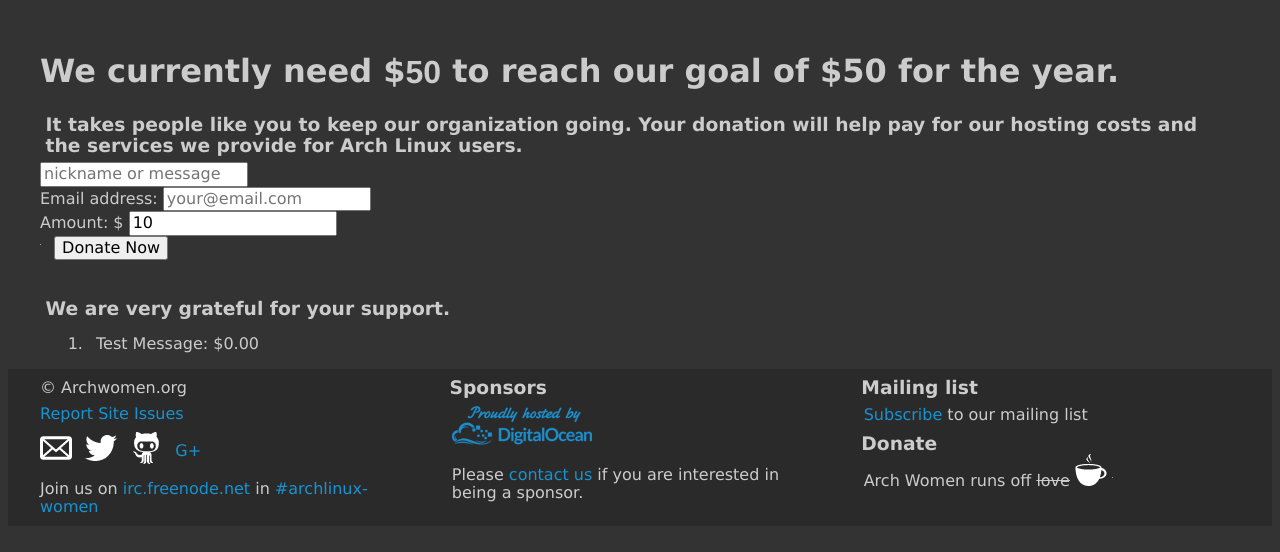
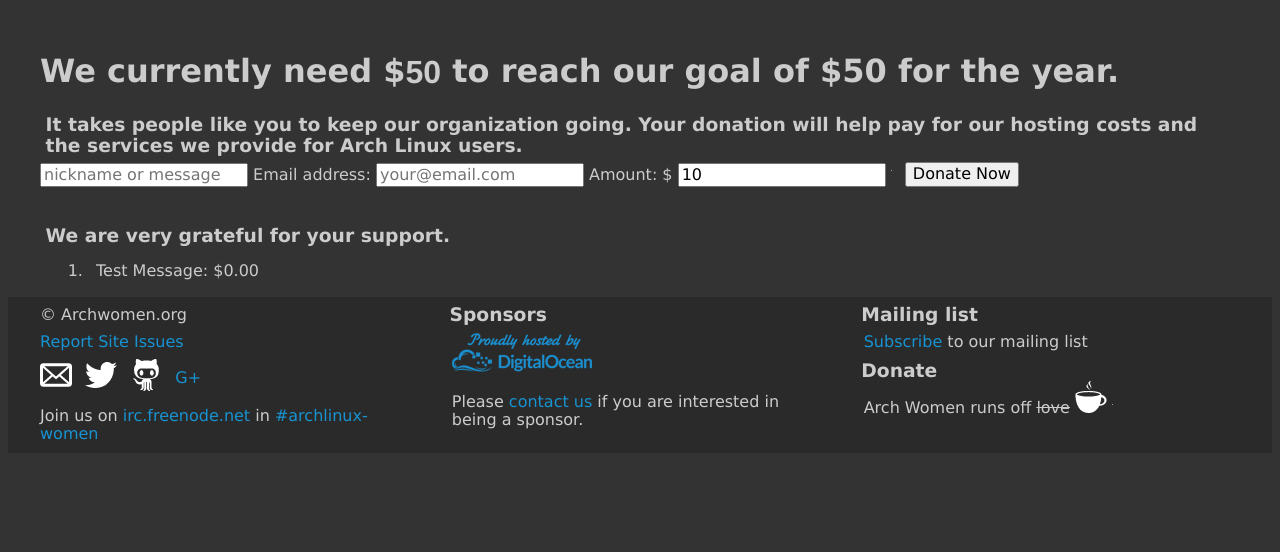
Before and after one commit to archwomen/website, a PHP site: page /donate/index.php in a window 1280 px wide. Shown: the part 94-646 px from the top of the page. Run offline with PHP 8.4, Linux system fonts and the light colour scheme; some libraries are stand-ins or nearby versions; grey boxes are pictures that could not be loaded.

Commit message:
added css to style form

```diff
--- a/donate/index.php
+++ b/donate/index.php
@@ -1,6 +1,6 @@
 <?php
   $title = "Community Standards";
-  $custom = "<link rel='stylesheet' href='odometer-theme-default.css'>";
+  $custom = "<style>.form-inline .form-group {display: inline-block;margin-bottom: 0;vertical-align: middle;}</style><link rel='stylesheet' href='odometer-theme-default.css'>";
   include $_SERVER['DOCUMENT_ROOT']."/inc/header.php";
 ?>
       <article role="main">
```
